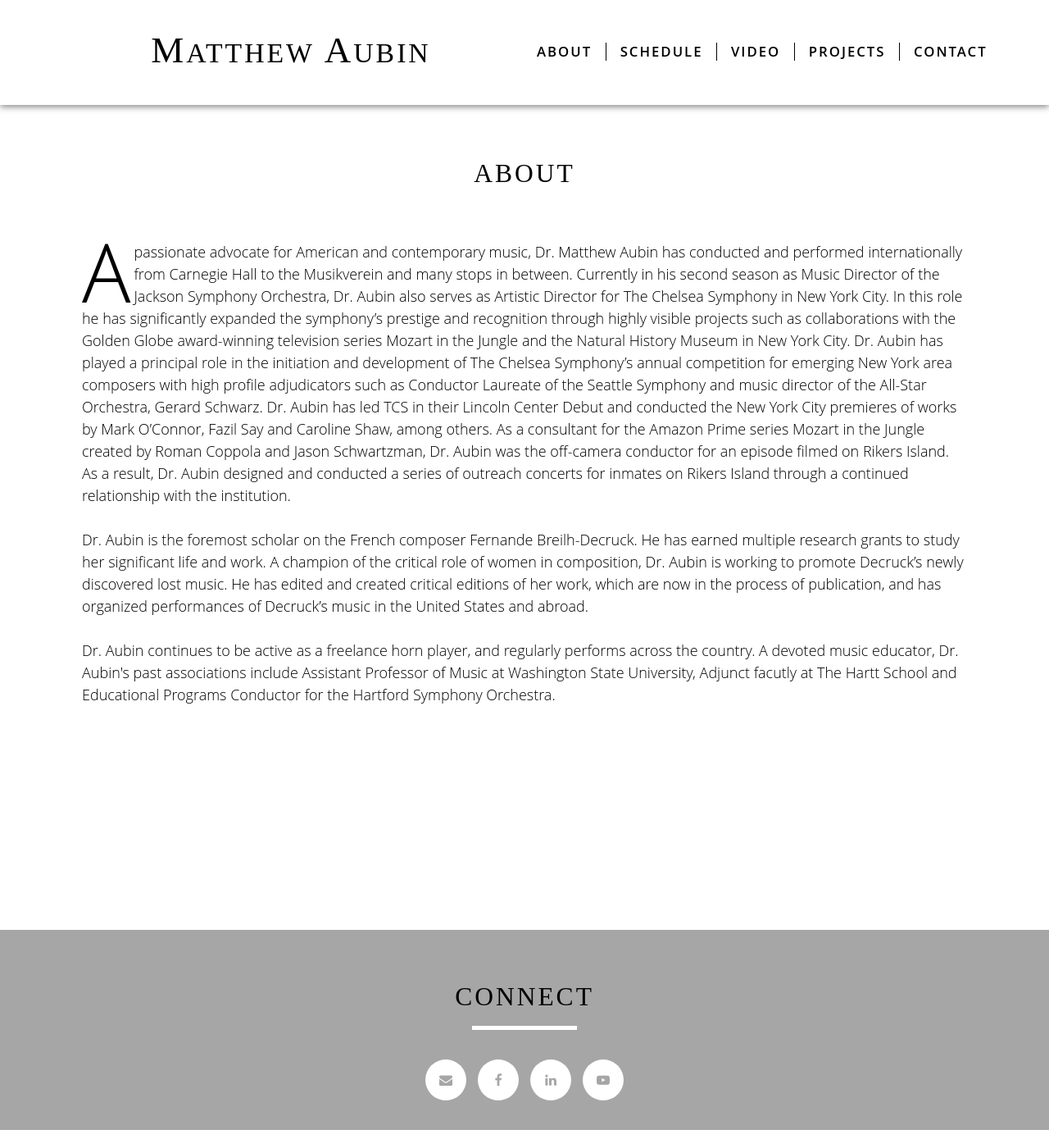
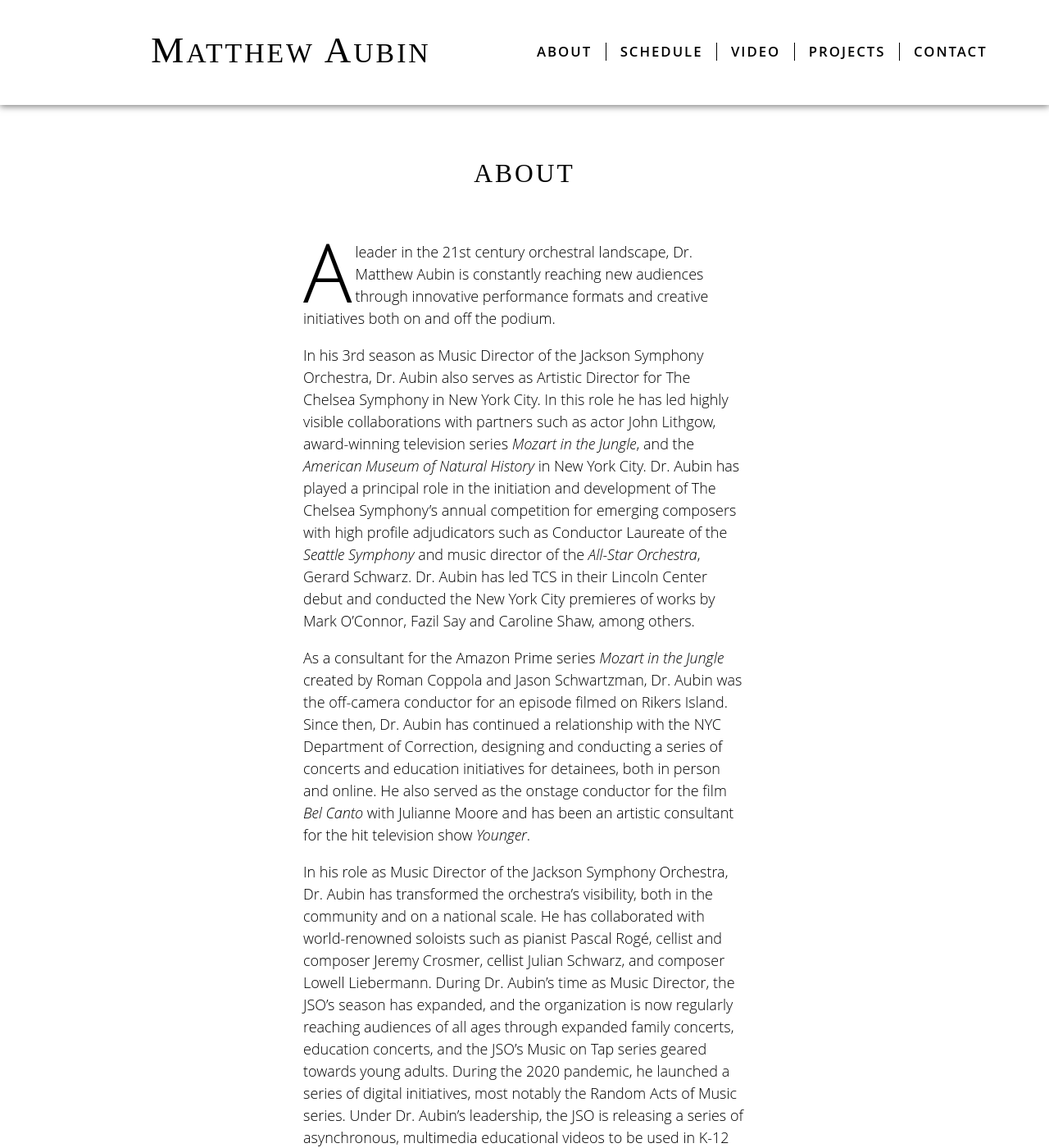
Before and after one commit to nbuonin/maubin-jekyll, a Jekyll site: the page built from about.md, in a window 1280 px wide and 1400 px high. Shown: the whole window at 82% size. Built offline with Jekyll 4.4.1, drawn with Linux system fonts in a browser that asks for light colours; nearby versions of some CDN libraries; some of the changed text lies outside the part shown.

Commit message:
Update Bio

```diff
--- a/_layouts/about.html
+++ b/_layouts/about.html
@@ -19,7 +19,7 @@
       <h1>About</h1>
     </div>
 
-    <div class="container narrow"> <!-- each container will hold each performance event -->
+    <div class="container narrow">
       <div class="col">
         {{ content }}
       </div>
--- a/_scss/_about.scss
+++ b/_scss/_about.scss
@@ -4,10 +4,11 @@ div.marquee-container.about-page-marquee {
 
 main.about-page {
   .container.narrow {
-    // 2019: revisit this
-    //max-width: 600px;
-    //flex-flow: column nowrap;
-    //line-height: 1.4em;
-    //margin: auto;
+    max-width: 600px;
+    flex-flow: column nowrap;
+
+    p {
+        margin-bottom: 1em;
+    }
   }
 }
--- a/about.md
+++ b/about.md
@@ -1,12 +1,58 @@
 ---
 layout: about
 ---
-<p>
-  <span class="drop-cap">A</span> passionate advocate for American and contemporary music, Dr. Matthew Aubin has conducted and performed internationally from Carnegie Hall to the Musikverein and many stops in between. Currently in his second season as Music Director of the Jackson Symphony Orchestra, Dr. Aubin also serves as Artistic Director for The Chelsea Symphony in New York City. In this role he has significantly expanded the symphony’s prestige and recognition through highly visible projects such as collaborations with the Golden Globe award-winning television series Mozart in the Jungle and the Natural History Museum in New York City. Dr. Aubin has played a principal role in the initiation and development of The Chelsea Symphony’s annual competition for emerging New York area composers with high profile adjudicators such as Conductor Laureate of the Seattle Symphony and music director of the All-Star Orchestra, Gerard Schwarz. Dr. Aubin has led TCS in their Lincoln Center Debut and conducted the New York City premieres of works by Mark O’Connor, Fazil Say and Caroline Shaw, among others. As a consultant for the Amazon Prime series Mozart in the Jungle created by Roman Coppola and Jason Schwartzman, Dr. Aubin was the off-camera conductor for an episode filmed on Rikers Island. As a result, Dr. Aubin designed and conducted a series of outreach concerts for inmates on Rikers Island through a continued relationship with the institution.<br/>
-<br/>
-<p>
-  Dr. Aubin is the foremost scholar on the French composer Fernande Breilh-Decruck. He has earned multiple research grants to study her significant life and work. A champion of the critical role of women in composition, Dr. Aubin is working to promote Decruck’s newly discovered lost music. He has edited and created critical editions of her work, which are now in the process of publication, and has organized performances of Decruck’s music in the United States and abroad. <br/>
-<br/>
-<p>
-  Dr. Aubin continues to be active as a freelance horn player, and regularly performs across the country. A devoted music educator, Dr. Aubin's past associations include Assistant Professor of Music at Washington State University, Adjunct facutly at The Hartt School and Educational Programs Conductor for the Hartford Symphony Orchestra.<br/>
-</p>
+<span class="drop-cap">A</span> leader in the 21st century orchestral
+landscape, Dr. Matthew Aubin is constantly reaching new audiences through
+innovative performance formats and creative initiatives both on and off the
+podium.
+
+In his 3rd season as Music Director of the Jackson Symphony Orchestra, Dr.
+Aubin also serves as Artistic Director for The Chelsea Symphony in New York
+City. In this role he has led highly visible collaborations with partners such
+as actor John Lithgow, award-winning television series *Mozart in the Jungle*,
+and the *American Museum of Natural History* in New York City. Dr. Aubin has
+played a principal role in the initiation and development of The Chelsea
+Symphony’s annual competition for emerging composers with high profile
+adjudicators such as Conductor Laureate of the *Seattle Symphony* and music
+director of the *All-Star Orchestra*, Gerard Schwarz. Dr. Aubin has led TCS in
+their Lincoln Center debut and conducted the New York City premieres of works
+by Mark O’Connor, Fazil Say and Caroline Shaw, among others.
+
+As a consultant for the Amazon Prime series *Mozart in the Jungle* created by
+Roman Coppola and Jason Schwartzman, Dr. Aubin was the off-camera conductor for
+an episode filmed on Rikers Island. Since then, Dr. Aubin has continued a
+relationship with the NYC Department of Correction, designing and conducting a
+series of concerts and education initiatives for detainees, both in person and
+online. He also served as the onstage conductor for the film *Bel Canto* with
+Julianne Moore and has been an artistic consultant for the hit television show
+*Younger*.
+
+In his role as Music Director of the Jackson Symphony Orchestra, Dr. Aubin has
+transformed the orchestra’s visibility, both in the community and on a national
+scale. He has collaborated with world-renowned soloists such as pianist Pascal
+Rogé, cellist and composer Jeremy Crosmer, cellist Julian Schwarz, and composer
+Lowell Liebermann. During Dr. Aubin's time as Music Director, the JSO's season
+has expanded, and the organization is now regularly reaching audiences of all
+ages through expanded family concerts, education concerts, and the JSO's Music
+on Tap series geared towards young adults. During the 2020 pandemic, he
+launched a series of digital initiatives, most notably the Random Acts of Music
+series. Under Dr. Aubin's leadership, the JSO is releasing a series of
+asynchronous, multimedia educational videos to be used in K-12 classrooms.
+These videos will be based on the 2021 season's virtual programming and will
+explore musical concepts.
+
+Dr. Aubin is the foremost scholar on the French composer Fernande
+Breilh-Decruck. He has earned multiple research grants to study her significant
+life and work. A champion of the critical role of women in composition, Dr.
+Aubin is working to promote Decruck’s newly discovered lost music. He has
+edited and created critical editions of her work, which are now in the process
+of publication with Gérard Billaudot Éditeur, and has organized performances of
+Decruck’s music in the United States and abroad. The 2021-2022 season will
+bring a large-scale recording project of Decruck’s orchestral works aimed at
+giving orchestras further access and insight into her brilliant work.
+
+Dr. Aubin continues to be active as a freelance horn player, and regularly
+performs across the country. A devoted music educator, Dr. Aubin's past
+associations include Assistant Professor of Music at Washington State
+University, Adjunct faculty at The Hartt School and Educational Programs
+Conductor for the Hartford Symphony Orchestra.
```
